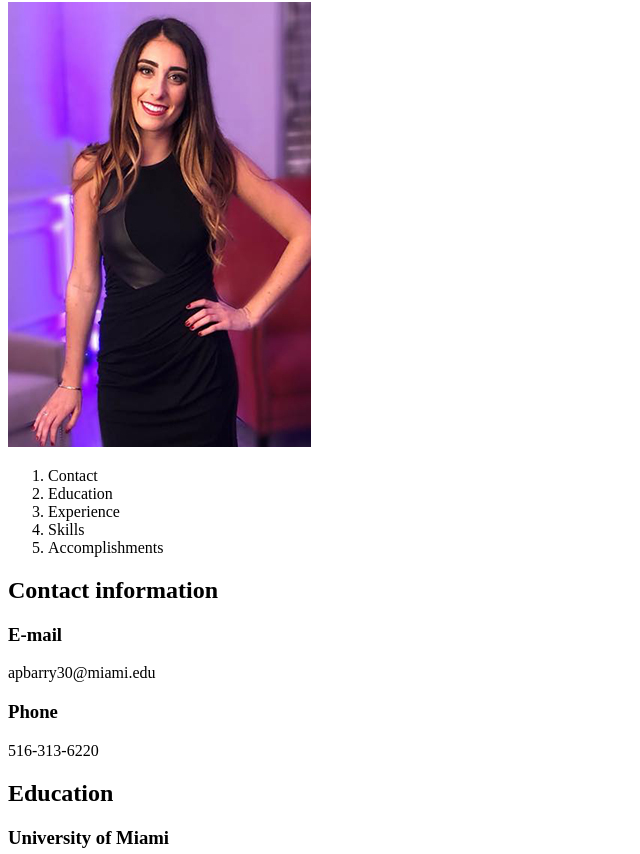
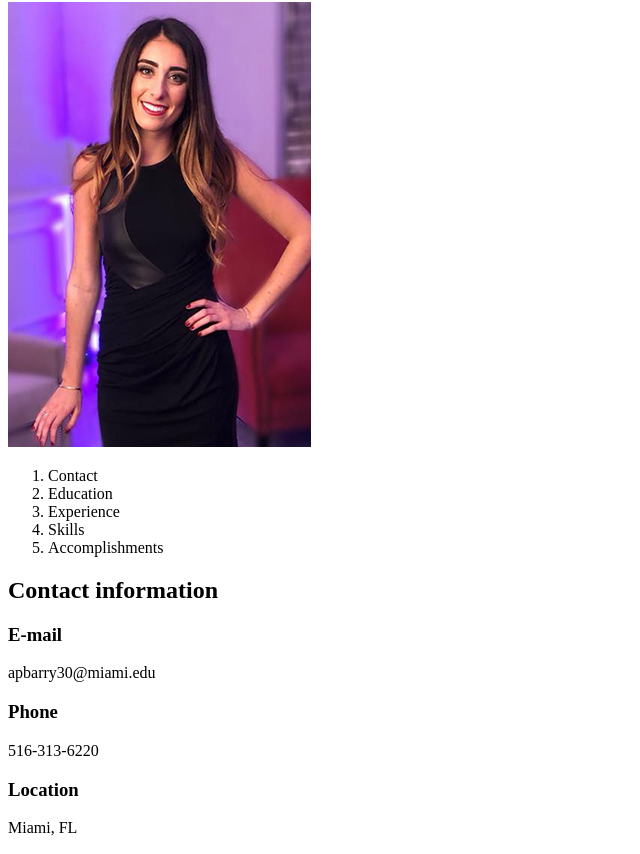
Before and after one commit to apbarry30/apbarry30-apbarry30.github.io-, a plain HTML site: page resume.html in a window 1280 px wide. Shown: the part 78-932 px from the top of the page, without its empty margins (0-640 px from the left). Drawn offline with Linux system fonts and the light colour scheme.

Commit message:
Update resume.html

```diff
--- a/resume.html
+++ b/resume.html
@@ -26,6 +26,7 @@
         <h2>Contact information</h2>
         <h3>E-mail</h3><p>apbarry30@miami.edu</p>
         <h3>Phone</h3><p>516-313-6220</p>
+        <h3>Location</h3><p>Miami, FL</p>
       </section>
 
       <section>
```
